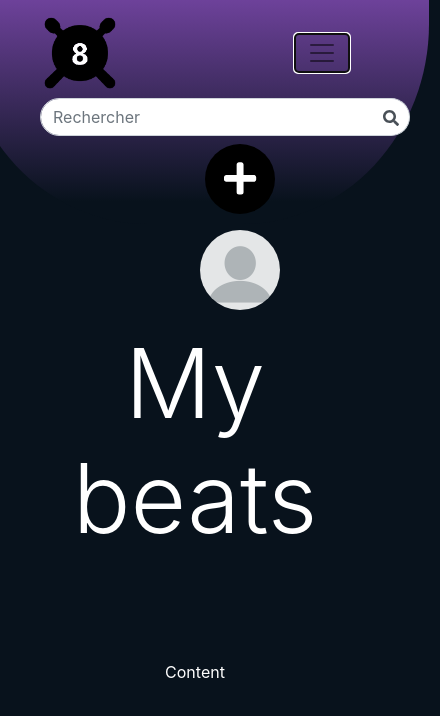
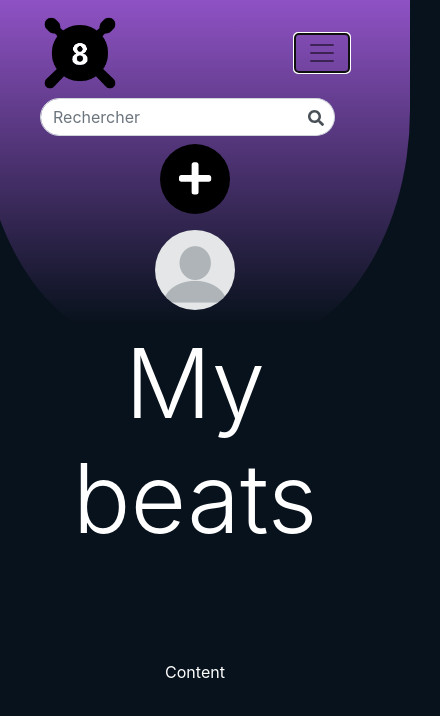
Before and after one commit to RomainJaldo/808-cloud-front, a React (Create React App) app: page /mybeats in a window 390 px wide. Both pictures are taken after a click on the button 322 px from the left and 53 px from the top of the page. Shown: the top 716 px of the page, 440 px wide, since content can reach past the window. Built offline with nearby package versions, Linux system fonts and the light colour scheme; no server answers.

Commit message:
Responsive

```diff
--- a/src/routes/public/layout/Navbar.css
+++ b/src/routes/public/layout/Navbar.css
@@ -1,3 +1,16 @@
+@media screen and (max-width: 640px) {
+    .oval {
+        position: fixed;
+        width: 120%;
+        height: 500px;
+        left: -10%;
+        top: -276px;
+    }
+    .navbar-input{
+        width: auto!important;
+    }
+}
+
 .navbar-container {
     padding: 0.5rem 2.5rem;
 }
@@ -10,16 +23,6 @@
     top: -250px;
     background-image: linear-gradient(180deg, #9253C8 40.56%, #08121C 95.53%);
     border-radius: 40%;
-}
-
-@media screen and (max-width: 640px) {
-    .oval {
-        position: fixed;
-        width: 120%;
-        height: 500px;
-        left: -10%;
-        top: -276px;
-    }
 }
 
 .navbar-container .navbar-brand {
--- a/src/routes/public/layout/Navbar.js
+++ b/src/routes/public/layout/Navbar.js
@@ -25,7 +25,7 @@ function NavBar() {
                     <Nav className="mr-auto">
                     </Nav>
                     <Nav className="align-items-center">
-                        <InputGroup className="d-flex align-items-center w-auto">
+                        <InputGroup className="d-flex align-items-center">
                             <FormControl
                                 type="text"
                                 placeholder="Rechercher"
```
